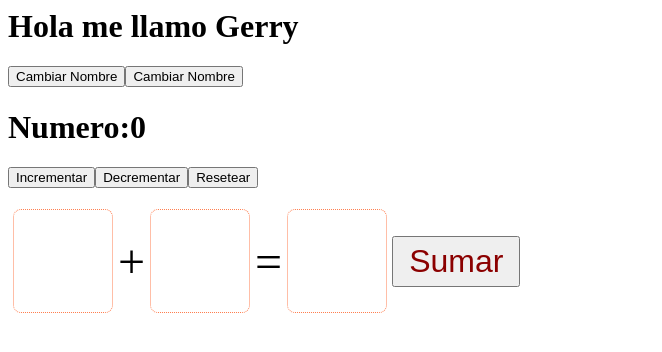
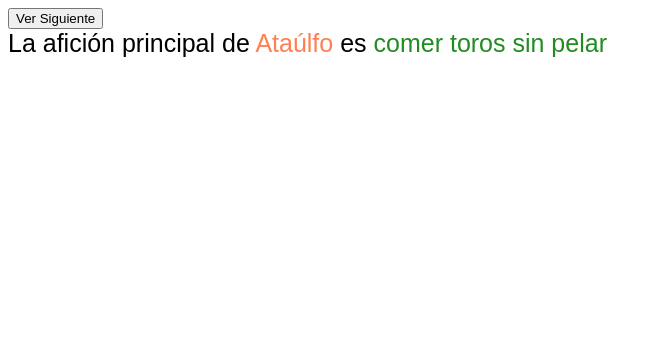
Before and after one commit to gerainter/proyectosReact, a React (Create React App) app: page / in a window 1280 px wide. Shown: the top 352 px of the page, without its empty margins (0-662 px from the left). Built offline with nearby package versions, Linux system fonts and the light colour scheme.

Commit message:
2 files modified

```diff
--- a/src/App.js
+++ b/src/App.js
@@ -2,58 +2,42 @@ import React,{useState} from "react";
 import "./style.css";
 
 const App = () => {
-  const[nombre,setNombre] = useState("Gerry");
-  const cambiarNombre=()=>{
-    setNombre("Hiren")
+  const reyesGodos=[
+    {
+      nombre: "Ataúlfo",
+      aficion: "comer toros sin pelar",
+    },{
+      nombre: "Recesvinto",
+      aficion: "leer a Hegel en arameo",
+    },{
+      nombre: "Teodorico",
+      aficion: "la cría del escarabajo en almíbar"
     }
+  ]
+  const [contador,setContador] = useState(0);
+  const [nombreRey,setNombreRey] = useState(reyesGodos[0].nombre);
+  const [aficion,setAficion] = useState(reyesGodos[0].aficion);
 
-  let[numero,setNumero] = useState(0);
-  const incrementar=()=>{
-    setNumero(numero++);
+  const siguiente=(e)=>{
+    setContador(contador+1);
+    console.log("Click:"+contador);
+    setNombreRey(reyesGodos[contador].nombre);
+    setAficion(reyesGodos[contador].aficion);
+    if(contador+1>=reyesGodos.length){
+      setContador(0);
+      console.log("Click c:"+contador);
     }
-  const decrementar=()=>{
-    setNumero(numero--);
   }
-  const resetear= () =>{
-    setNumero(0);
-  }
-
-  const [numero1,setNumero1] = useState();
-  const [numero2,setNumero2] = useState();
-  const [resultado,setResultado] = useState();
-
-  const suma=()=>{
-    setResultado(Number(numero1)+Number(numero2));
-  }
-
-  const actualiza1=(e)=>{
-    setNumero1(e.target.value);
-  }
-
-  const actualiza2=(e)=>{
-    setNumero2(e.target.value);
-  }
-
+  console.log("Inicio:"+contador);
   return (
     <>
-      <div>
-          <h1>Hola me llamo {nombre}</h1>
-          <button onClick={cambiarNombre}>Cambiar Nombre</button>
-          <button onClick={()=>setNombre("Goku")}>Cambiar Nombre</button>
-          <h1>Numero:{numero}</h1>
-          <button onClick={()=>setNumero(numero++)}>Incrementar</button>
-          <button onClick={decrementar}>Decrementar</button>
-          <button onClick={resetear}>Resetear</button>
+    {/* Esto es un comentario dentro del return*/}
+    {/* Crear un <div> y un <button> */}
+    <button onClick={siguiente}>Ver Siguiente</button>
+    <div>La afición principal de <span className="nombreRey">{nombreRey}</span> es  <span className="aficionRey">{aficion}</span>
      </div>
-      <p></p>
-      <div className="caja">
-        <input type="number" value={numero1} onChange={actualiza1}/>+
-        <input type="number" value={numero2} onChange={actualiza2}/>=
-        <input type="number" value={resultado} readOnly/>
-        <button onClick={suma} className="btnSuma">Sumar</button>
-      </div>
+
     </>
-  );
+  )
 }
-
 export default App;
--- a/src/style.css
+++ b/src/style.css
@@ -1,23 +1,16 @@
-input{
+.nombreRey{
+  font-size: 25px;
   color: coral;
-  width: 100px;
-  line-height: 100px;
-  margin: 5px;
-  text-align: center;
-  border-radius: 8px;
-  font-size: 4rem;
-  border: 1px dotted coral;
+  font-family: Arial, Helvetica, sans-serif;
 }
 
-.caja{
-  font-size: 3rem;
-  display: flex;
-  align-items: center;
-
+.aficionRey{
+  font-size: 25px;
+  color: forestgreen;
+  font-family: Arial, Helvetica, sans-serif;
 }
 
-.btnSuma{
-  font-size: 2rem;
-  padding: 5px 15px;
-  color: darkred;
+div{
+  font-size: 25px;
+  font-family: Arial, Helvetica, sans-serif;
 }
```
Lines whose indentation alone changed are shown as unchanged.
